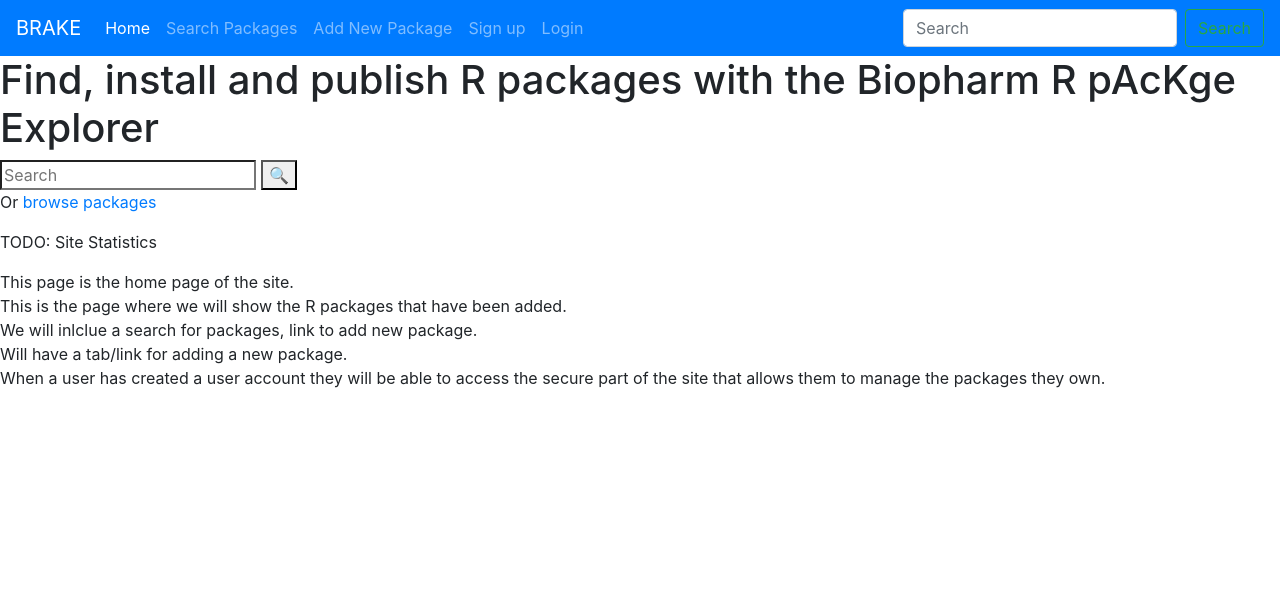
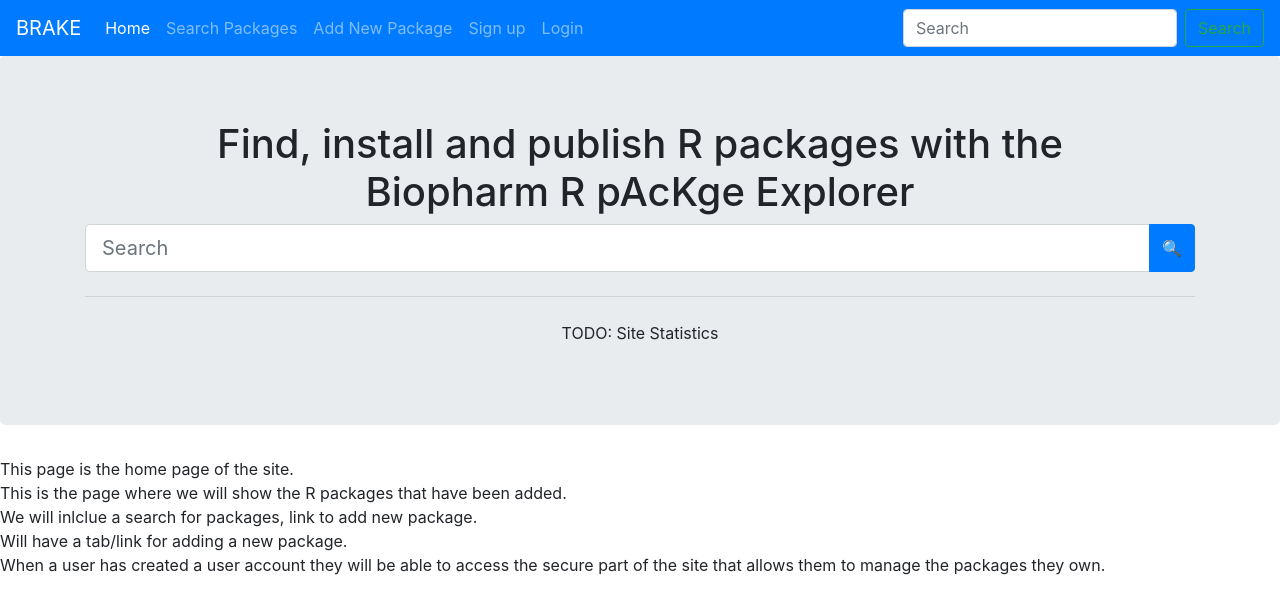
Before and after one commit to BioPharmSoftGrp/BRAKE, a Django app: page / in a window 1280 px wide. Shown: the top 614 px of the page. Run offline with Django 3.2, Linux system fonts and the light colour scheme; some libraries are stand-ins or nearby versions.

Commit message:
Integrated some Bootstrap with homepage prettification - Hero Banner is now a jumbotron - labels/screenreaders now work with input - semi-functional homepage search (brings you to /CurrentPackages/ at least)

```diff
--- a/BRAKEProject/brake_web/templates/brake_web/base.html
+++ b/BRAKEProject/brake_web/templates/brake_web/base.html
@@ -1,5 +1,4 @@
-
-
+<!-- -*- engine:django -*- -->
 
 <!doctype html>
 <html lang="en">
--- a/BRAKEProject/brake_web/templates/brake_web/home.html
+++ b/BRAKEProject/brake_web/templates/brake_web/home.html
@@ -1,33 +1,37 @@
+<!-- -*- engine:django -*- -->
+
+
 {% extends 'brake_web/base.html'%}
 
-<!-- TODO: ??? -->
 {% block content %}
-
   <div class='main'>
-  <div class="homepage-banner--search">
-    <!--
-         TODO:
-         - this div should stretch across the page (think the homepage for https://pypi.org/)
-         - the contents of this div should be centered
-      -->
+    <!-- Source: https://stackoverflow.com/a/42646895 -->
+    <div class="jumbotron d-flex align-items-center min-vh-30">
+      <div class="container text-center">
         <h1 class="homepage-banner__title">
-      Find, install and publish R packages with the Biopharm R pAcKge Explorer
+          Find, install and publish R packages with the
+          <br>
+          Biopharm R pAcKge Explorer
         </h1>
-    <form class="search-form search-form--fullwidth" action="/CurrentPackages/">
-      <input type="search" placeHolder="Search" aria-label="Search" />
+        <form action="/CurrentPackages/">
+          <label for="homepage-search" class="sr-only">Search BRAKE</label>
+          <div class="input-group" class="homepage-banner--search">
+            <input type="search" id ="homepage-search"
+                   class="form-control form-control-lg"
+                   placeHolder="Search" aria-label="Search" />
             <!-- TODO: have an actual search icon here (possibly via FontAwesome) -->
-      <button id="homepage-search-button">🔍</button>
+            <div class="input-group-append" class="homepage-banner--search">
+              <button type="submit" class="btn btn-primary" id="homepage-search-button">🔍</button>
+            </div>
+          </div>
         </form>
-
-    <p class="homepage-banner--browse">Or <a href="/CurrentPackages/">browse packages</a></p>
-
-  </div>
-  <div class="homepage-banner--statistics">
+        <hr class="my-4">
+        <div>
           <p> TODO: Site Statistics </p>
         </div>
       </div>
-
-
+    </div>
+  </div>
 
   This page is the home page of the site.<br>
   This is the page where we will show the R packages that have been added.<br>
@@ -36,4 +40,5 @@ Will have a tab/link for adding a new package.<br>
 
   When a user has created a user account they will be able to access the secure
   part of the site that allows them to manage the packages they own.
-{% endblock %}
+
+{% endblock content %}
```
Lines whose indentation alone changed are shown as unchanged.
